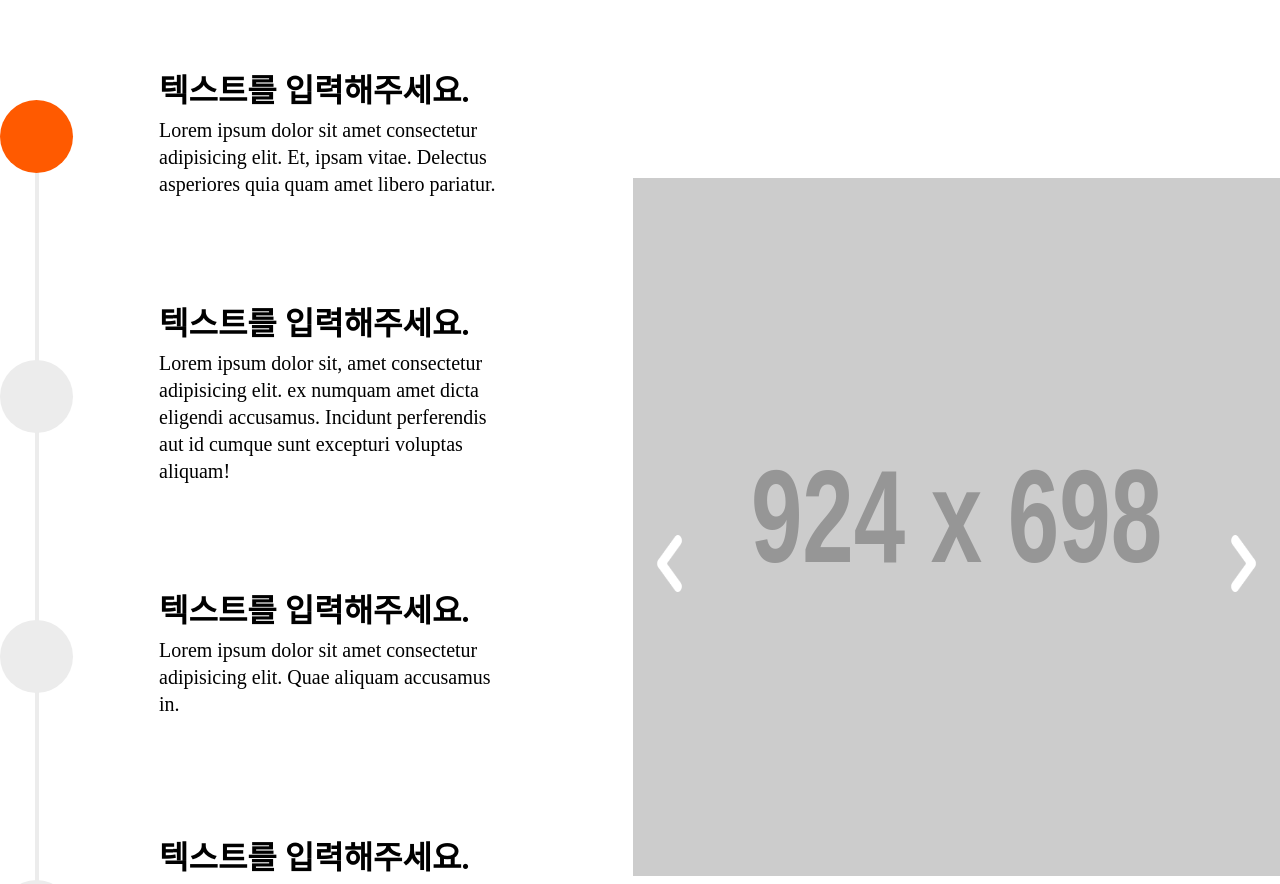
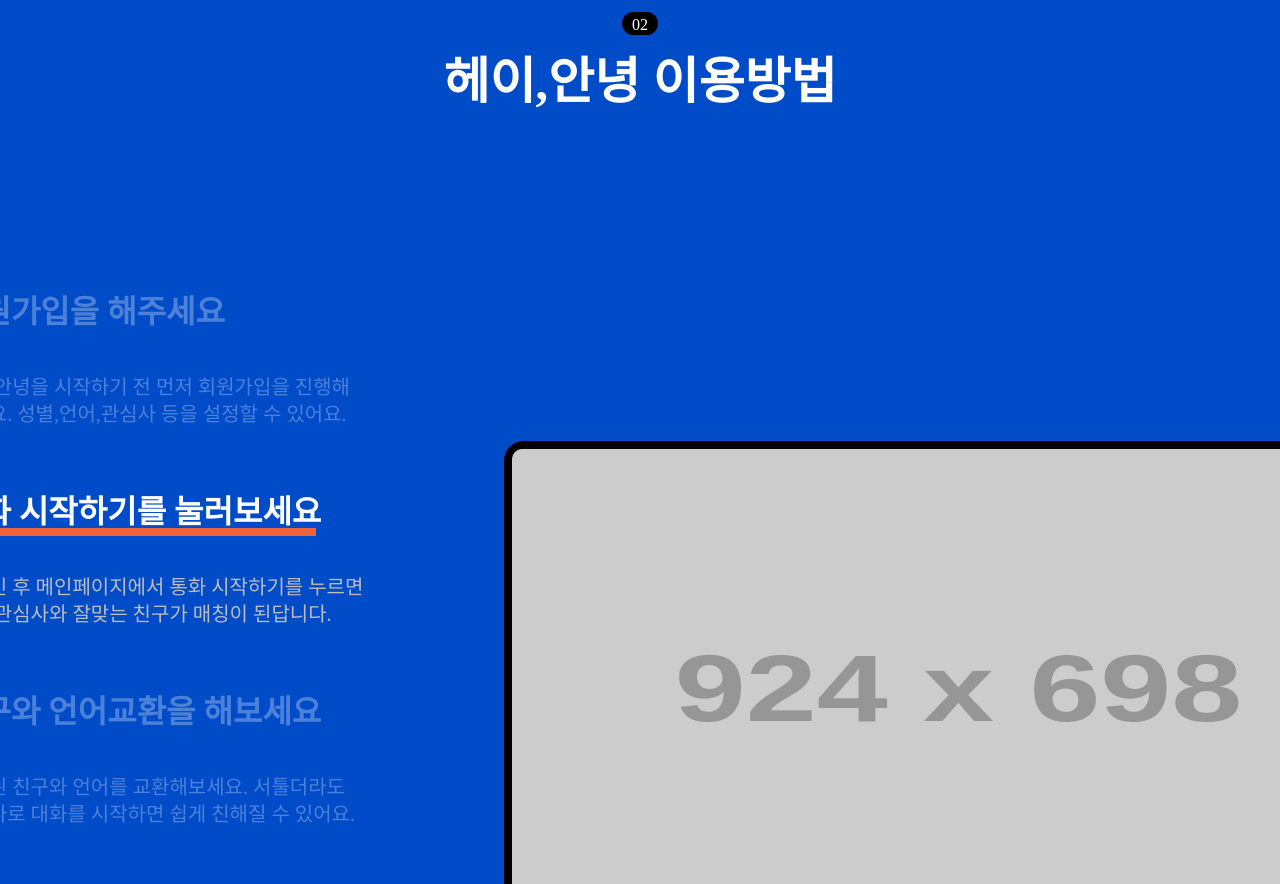
Before and after one commit to project-teamIP/hey-hi-fe, a React (Create React App) app: page / in a window 1280 px wide. Shown: the part 2200-3084 px from the top of the page. Built offline with nearby package versions, Linux system fonts and the light colour scheme.

Commit message:
🎨 design: main page slide

```diff
--- a/src/assets/styles/colors.ts
+++ b/src/assets/styles/colors.ts
@@ -2,7 +2,9 @@ export const colors = {
   header_orange: "#ED623B",
   orange: "#FF6E46",
   blue: "#004BC8",
+  light_blue: "#4C81D9",
   black: "#000",
   gray: "#ECECEC",
+  dark_gray: "#BDBDBD",
   white: "#FFF;",
 };
--- a/src/components/main/mainReview/MainReview.tsx
+++ b/src/components/main/mainReview/MainReview.tsx
@@ -4,7 +4,8 @@ import * as S from "./style";
 const MainReview = () => {
   return (
     <S.MainReviewBox>
-      <h1>새로 텍스트를 입력해주세요.</h1>
+      <S.SectionNum>02</S.SectionNum>
+      <h1>생생한 유저들의 후기!</h1>
       <p>계속 한줄로 텍스트를 입력해 문장을 완성해주세요.</p>
       <S.ReviewWrapper>
         <img src="https://via.placeholder.com/376x491" alt="review1" />
--- a/src/components/main/mainReview/style.ts
+++ b/src/components/main/mainReview/style.ts
@@ -1,20 +1,38 @@
 import { styled } from "styled-components";
+import { colors } from "../../../assets/styles/colors";
 
 export const MainReviewBox = styled.div`
-  text-align: center;
+  display: flex;
+  flex-direction: column;
+  align-items: center;
   margin-bottom: 134px;
+  width: 100%;
+  height: 719px;
 
   h1 {
     font-size: 50px;
-    font-weight: 600px;
+    font-weight: 700;
     line-height: 53px;
+    margin-top: 21px;
   }
 
   p {
     font-size: 20px;
     font-weight: 400;
-    margin-bottom: 64px;
+    margin: 20px 0 102px 0;
   }
+`;
+
+export const SectionNum = styled.div`
+  width: 36px;
+  height: 23px;
+  border-radius: 11.5px;
+  background-color: ${colors.header_orange};
+  text-align: center;
+  line-height: 26px;
+  font-weight: 400;
+  margin-top: 102px;
+  color: white;
 `;
 
 export const ReviewWrapper = styled.div`
--- a/src/components/main/mainSlide/MainSlide.tsx
+++ b/src/components/main/mainSlide/MainSlide.tsx
@@ -1,25 +1,25 @@
-import React, { useState } from "react";
+import React, { useEffect, useState } from "react";
 import * as S from "./style";
 
 const stepTexts = [
   {
-    title: "텍스트를 입력해주세요.",
+    title: "회원가입을 해주세요",
     content:
-      "Lorem ipsum dolor sit amet consectetur adipisicing elit. Et, ipsam vitae. Delectus asperiores quia quam amet libero pariatur.",
+      "헤이,안녕을 시작하기 전 먼저 회원가입을 진행해주세요. 성별,언어,관심사 등을 설정할 수 있어요.",
   },
   {
-    title: "텍스트를 입력해주세요.",
+    title: "통화 시작하기를 눌러보세요",
     content:
-      "Lorem ipsum dolor sit, amet consectetur adipisicing elit. ex numquam amet dicta eligendi accusamus. Incidunt perferendis aut id cumque sunt excepturi voluptas aliquam!",
+      "로그인 후 메인페이지에서 통화 시작하기를 누르면 나의 관심사와 잘맞는 친구가 매칭이 된답니다.",
   },
   {
-    title: "텍스트를 입력해주세요.",
-    content: "Lorem ipsum dolor sit amet consectetur adipisicing elit. Quae aliquam accusamus in.",
+    title: "친구와 언어교환을 해보세요",
+    content:
+      "매칭된 친구와 언어를 교환해보세요. 서툴더라도 관심사로 대화를 시작하면 쉽게 친해질 수 있어요. ",
   },
   {
-    title: "텍스트를 입력해주세요.",
-    content:
-      "Lorem ipsum dolor sit amet. aut recusandae dolore libero earum, accusantium quod aperiam esse, dolorum alias porro quas?",
+    title: "특별한 친구를 만들어보세요",
+    content: "친구와의 대화가 즐거웠다면 친구추가를 통해 친구를 만들어보세요.",
   },
 ];
 
@@ -33,22 +33,36 @@ const images = [
 const MainSlide = () => {
   // 슬라이드 현재 페이지
   const [currentStep, setCurrentStep] = useState(1);
+
   // 이전 페이지
-  const onClickPrevSlideHandler = () => {
-    const newStep = ((currentStep - 2 + stepTexts.length) % stepTexts.length) + 1;
-    setCurrentStep(newStep);
+  // const onClickPrevSlideHandler = () => {
+  //   const newStep = ((currentStep - 2 + stepTexts.length) % stepTexts.length) + 1;
+  //   setCurrentStep(newStep);
+  // };
+  // 다음 페이지
+  // const onClickNextSlideHandler = () => {
+  //   const newStep = (currentStep % stepTexts.length) + 1;
+  //   setCurrentStep(newStep);
+  // };
+
+  useEffect(() => {
+    const interval = setInterval(() => {
+      setCurrentStep((prevStep) => (prevStep % stepTexts.length) + 1);
+    }, 5000); // 5초 간격으로 슬라이드 자동 넘김
+
+    return () => {
+      clearInterval(interval); // 컴포넌트 언마운트 시 타이머 정리
     };
-  // 다음 페이지
-  const onClickNextSlideHandler = () => {
-    const newStep = (currentStep % stepTexts.length) + 1;
-    setCurrentStep(newStep);
-  };
+  }, []);
 
   return (
     <S.MainSlideBox>
+      <S.SectionNum>02</S.SectionNum>
+      <h2>헤이,안녕 이용방법</h2>
+      <S.MainSlideInner>
         <S.ProgressBar>
           {stepTexts.map((text, index) => (
-          <S.StepWrapper>
+            <S.StepWrapper className="step-wrapper">
               {index !== stepTexts.length - 1 && (
                 <S.StepLine
                   active={
@@ -58,23 +72,28 @@ const MainSlide = () => {
               )}
               <S.Step key={index} active={index + 1 <= currentStep}></S.Step>
               <S.TextWrapper>
-              <h3>{text.title}</h3>
-              <p>{text.content}</p>
+                <S.StepTitle active={index + 1 === currentStep}>{text.title}</S.StepTitle>
+                <S.StepTitleUnderline
+                  active={index + 1 === currentStep}
+                  length={text.title.length}
+                />
+                <S.StepContent active={index + 1 === currentStep}>{text.content}</S.StepContent>
               </S.TextWrapper>
             </S.StepWrapper>
           ))}
         </S.ProgressBar>
         <S.SliderWrapper>
           <S.SliderImage src={images[currentStep - 1]} alt={`Slide ${currentStep}`} />
-        <S.ButtonWrapper>
+          {/* <S.ButtonWrapper>
           <S.SlideBtn onClick={onClickPrevSlideHandler}>
             <img src={require(`../../../assets/images/main/prev.png`)} alt="prev-btn" />
           </S.SlideBtn>
           <S.SlideBtn onClick={onClickNextSlideHandler}>
             <img src={require(`../../../assets/images/main/next.png`)} alt="next-btn" />
           </S.SlideBtn>
-        </S.ButtonWrapper>
+        </S.ButtonWrapper> */}
         </S.SliderWrapper>
+      </S.MainSlideInner>
     </S.MainSlideBox>
   );
 };
--- a/src/components/main/mainSlide/style.ts
+++ b/src/components/main/mainSlide/style.ts
@@ -1,71 +1,114 @@
 import { styled } from "styled-components";
+import { colors } from "../../../assets/styles/colors";
 
 export const MainSlideBox = styled.div`
   width: 100%;
-  height: 1231px;
+  height: 1291px;
+  display: flex;
+  flex-direction: column;
+  align-items: center;
+  background-color: ${colors.blue};
+
+  h2 {
+    font-size: 50px;
+    font-weight: 700;
+    width: fit-content;
+    height: 171px;
+    line-height: 53px;
+    text-align: center;
+    margin: 21px 0 69px 0;
+    color: white;
+  }
+`;
+
+export const SectionNum = styled.div`
+  width: 36px;
+  height: 23px;
+  border-radius: 11.5px;
+  background-color: black;
+  text-align: center;
+  line-height: 26px;
+  font-weight: 400;
+  margin-top: 101px;
+  color: white;
+`;
+
+export const MainSlideInner = styled.div`
   display: flex;
   align-items: center;
-  justify-content: center;
 `;
 
 export const ProgressBar = styled.div`
-  display: flex;
+  /* display: flex;
   align-items: center;
-  flex-direction: column;
+  flex-direction: column; */
 `;
 
 export const StepWrapper = styled.div`
   display: flex;
-  align-items: center;
-  height: 260px;
+  align-items: flex-start;
+  height: 200px;
   position: relative;
 `;
 
 export const Step = styled.div<{ active: boolean }>`
-  width: 73px;
-  height: 73px;
+  width: 32px;
+  height: 32px;
   border-radius: 50%;
-  background-color: ${(props) => (props.active ? "#FF5A00" : "#ECECEC")};
+  background-color: ${(props) => (props.active ? "#FF5A00" : colors.light_blue)};
+  z-index: 1;
 `;
 
 export const StepLine = styled.div<{ active: boolean }>`
-  width: 4px;
+  width: 3px;
   height: 100%;
-  background-color: ${(props) => (props.active ? "#FF5A00" : "#ECECEC")};
+  background-color: ${(props) => (props.active ? "#FF5A00" : colors.light_blue)};
   /* transform: translateY(-50%); */
   position: absolute;
-  top: 50%;
-  left: 7%;
-  z-index: -1;
+  top: 1%;
+  left: 3%;
 `;
 
 export const TextWrapper = styled.div`
-  margin-left: 86px;
-  width: 337px;
+  margin-left: 53px;
+  width: 415px;
+`;
 
-  h3 {
-    font-size: 32px;
-    font-weight: 600;
-    margin-bottom: 10px;
-  }
+export const StepTitle = styled.h3<{ active: boolean }>`
+  font-size: 32px;
+  font-weight: 600;
+  color: ${(props) => (props.active ? colors.white : colors.light_blue)};
+`;
 
-  p {
-    font-size: 20px;
-    font-weight: 400;
-    line-height: 27px;
-  }
+export const StepTitleUnderline = styled.div<{ active: boolean; length: number }>`
+  width: ${(props) => (props.active ? `${props.length * 26}px` : "0")};
+  height: 8px;
+  background-color: ${colors.header_orange};
+  transition: width 0.2s ease;
+`;
+
+export const StepContent = styled.p<{ active: boolean }>`
+  font-size: 20px;
+  font-weight: 400;
+  line-height: 27px;
+  color: ${(props) => (props.active ? colors.dark_gray : colors.light_blue)};
+  margin-top: 38px;
 `;
 
 export const SliderWrapper = styled.div`
   position: relative;
-  width: 924px;
-  height: 698px;
+  width: 909px;
+  height: 511px;
+  border-radius: 20px;
+  border: 8px solid black;
   margin-left: 137px;
 `;
 
 export const SliderImage = styled.img`
   width: 100%;
   height: 100%;
+  overflow: hidden;
+  border-radius: 10px;
 `;
 
 export const ButtonWrapper = styled.div`
@@ -77,16 +120,16 @@ export const ButtonWrapper = styled.div`
   width: 100%;
 `;
 
-export const SlideBtn = styled.button`
-  width: 73px;
-  height: 73px;
-  padding: 8px 16px;
-  background: none;
-  border: none;
-  cursor: pointer;
+// export const SlideBtn = styled.button`
+//   width: 73px;
+//   height: 73px;
+//   padding: 8px 16px;
+//   background: none;
+//   border: none;
+//   cursor: pointer;
 
-  img {
-    width: 100%;
-    height: 100%;
-  }
-`;
+//   img {
+//     width: 100%;
+//     height: 100%;
+//   }
+// `;
```
Also changed, not shown: src/utils/reviews.json (added, +128 -0 lines). Lines whose indentation alone changed are shown as unchanged.
